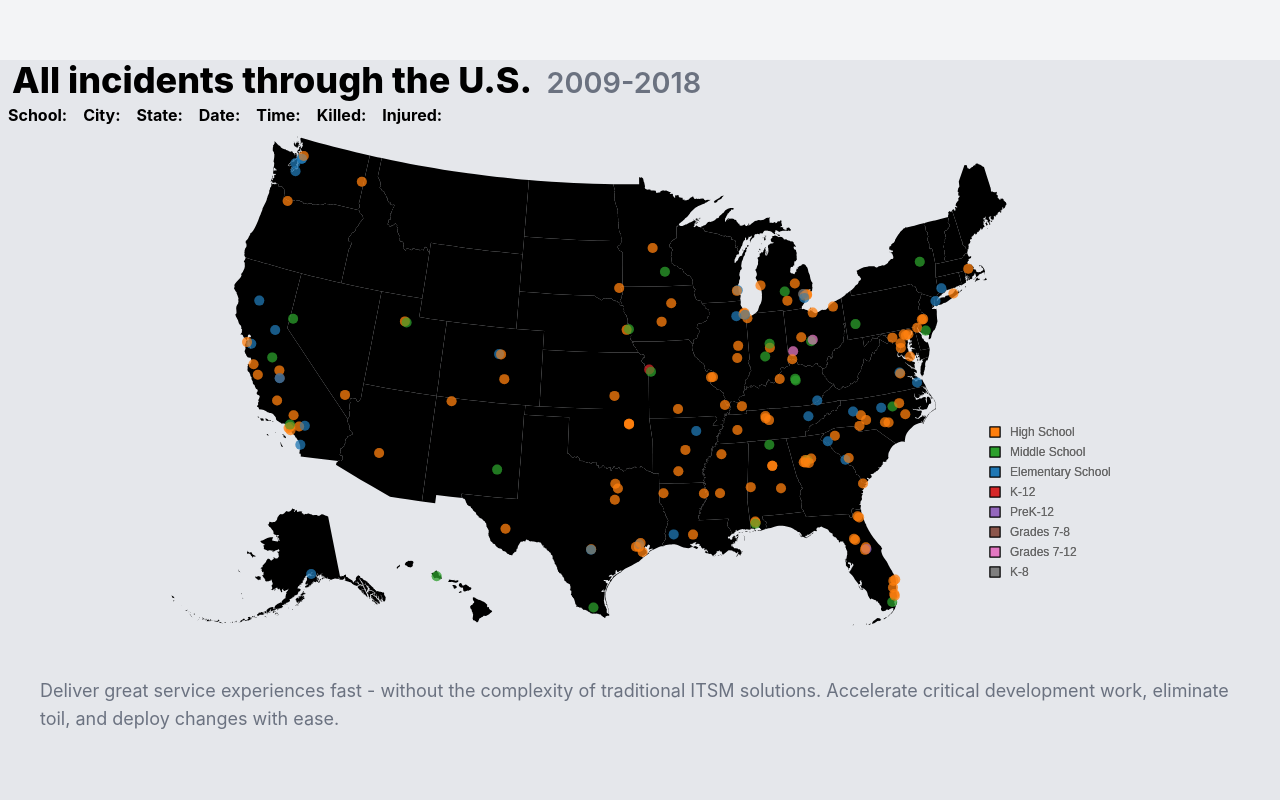
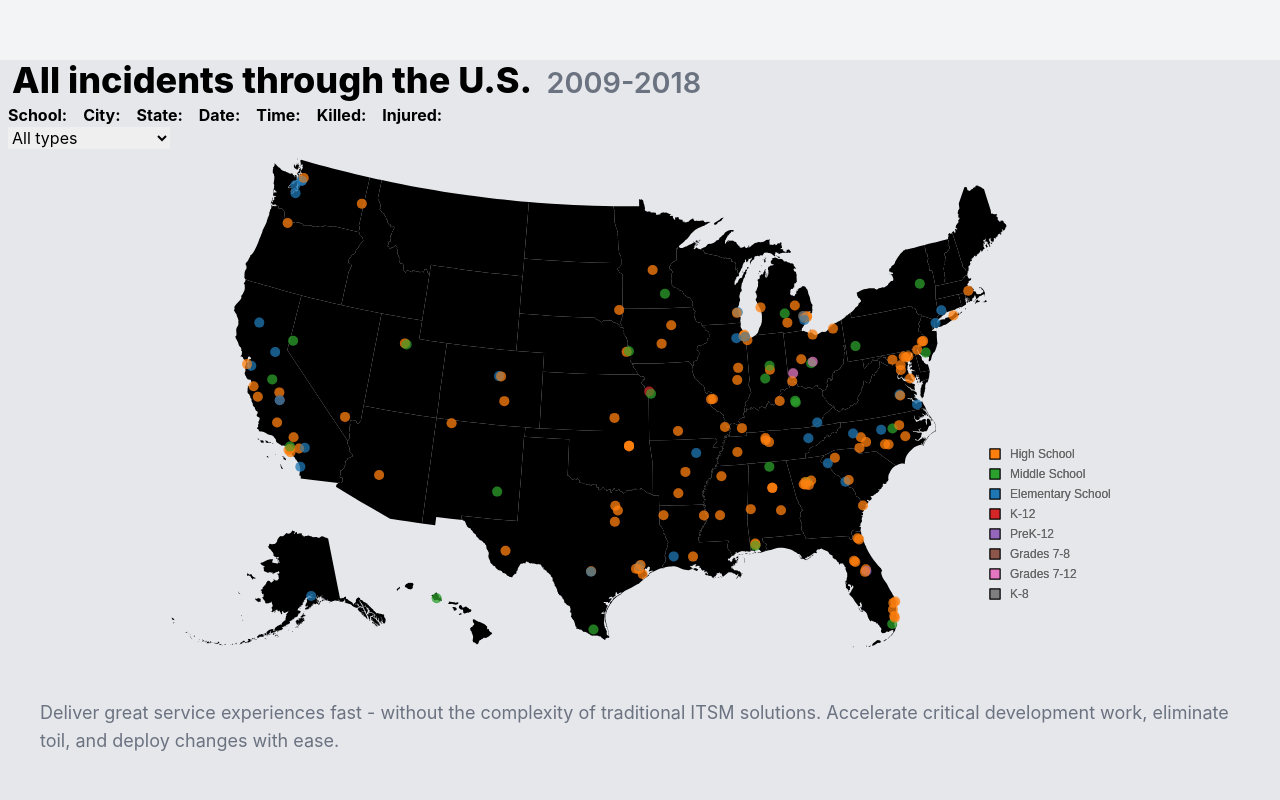
Before and after one commit to Mo2artGit/vistualizations-school-shooting, a React (Create React App) app: page / in a window 1280 px wide. Shown: the part 1540-2340 px from the top of the page. Built offline with nearby package versions, Linux system fonts and the light colour scheme.

Commit message:
Added filtering

```diff
--- a/src/components/Vis2.js
+++ b/src/components/Vis2.js
@@ -1,4 +1,4 @@
-import React, { useRef, useEffect } from "react";
+import React, { useRef, useEffect, useState } from "react";
 import * as d3 from "d3";
 import * as topojson from "topojson-client";
 
@@ -7,6 +7,7 @@ import dataset from '../datas/graph2/dataset.csv';
 
 const Vis2 = () => {
   const svgRef = useRef();
+  const [selectedType, setSelectedType] = useState("");
 
   useEffect(() => {
     const svg = d3.select(svgRef.current);
@@ -32,11 +33,19 @@ const Vis2 = () => {
       .join("path")
       .attr("d", pathGenerator)
 
+      // Remove all existing circles on the SVG element
+      svg.selectAll("circle").remove();
+
     // Load the dataset and display data points on the map
     d3.csv(dataset, (d) => {
 
       // Skip this data point if the values are not valid
       if (!d.LATCOD || !d.LONCOD) {
+        return;
+      }
+
+      // Skip this data point if it doesn't match the selected type
+      if (selectedType && d.type !== selectedType) {
         return;
       }
 
@@ -73,7 +82,7 @@ const Vis2 = () => {
           d3.select(this)
             .transition()
             .duration(500)
-            .attr("r", 10)
+            .attr("r", d.killed + d.injured)
             .transition()
             .duration(1000)
             .attr("r", 5);
@@ -136,7 +145,7 @@ const Vis2 = () => {
       .attr("alignment-baseline", "middle");
 
 
-  }, []);
+  }, [selectedType]);
 
   return (
     <>
@@ -150,7 +159,19 @@ const Vis2 = () => {
         <p className="mr-4"><strong>Killed:</strong> <span id="killed"></span></p>
         <p><strong>Injured:</strong> <span id="injured"></span></p>
       </div>
-
+      <div className="ml-2 flex flex-wrap justify-start items-center">
+        <select onChange={(e) => setSelectedType(e.target.value)}>
+          <option value="">All types</option>
+          <option value="High School">High School</option>
+          <option value="Middle School">Middle School</option>
+          <option value="Elementary School">Elementary School</option>
+          <option value="K-12">K-12</option>
+          <option value="PreK-12">PreK-12</option>
+          <option value="Grades 7-8">Grades 7-8</option>
+          <option value="Grades 7-12">Grades 7-12</option>
+          <option value="K-8">K-8</option>
+        </select>
+      </div>
       <div className="flex justify-center">
         <svg
           ref={svgRef}
--- a/src/components/Vis3.js
+++ b/src/components/Vis3.js
@@ -1,49 +1,19 @@
 import React, { useEffect, useRef } from 'react';
 import * as d3 from 'd3';
-import loveActually from '../datas/love-actually.json';
+// import dataset from '../datas/graph3/pah_wikp_combo.csv';
 
-const Graph3 = () => {
+const Vis3 = () => {
     const svgRef = useRef(null);
 
     useEffect(() => {
         const width = 1200;
         const height = 800;
 
+      // eslint-disable-next-line
         const svg = d3.select(svgRef.current)
             .attr('width', width)
             .attr('height', height);
 
-        const circle = svg.selectAll('circle')
-            .data(loveActually.nodes)
-            .enter()
-            .append('circle')
-            .attr('r', 10)
-            .style('fill', 'green')
-            .style('opacity', 0.5);
-
-        const line = svg.selectAll('line')
-            .data(loveActually.links)
-            .join('line')
-            .style('stroke', 'gray')
-            .style('opacity', 0.5)
-            .attr('stroke-width', '1px');
-
-        const simulation = d3.forceSimulation(loveActually.nodes)
-            .force('charge', d3.forceManyBody().strength(-25))
-            .force('center', d3.forceCenter(width / 2, height / 2))
-            .force('link', d3.forceLink(loveActually.links).id(d => d.id))
-            .force('collision', d3.forceCollide().radius(15))
-            .on('tick', ticked);
-
-        function ticked() {
-            circle.attr('cx', d => d.x)
-                .attr('cy', d => d.y);
-
-            line.attr('x1', d => d.source.x)
-                .attr('y1', d => d.source.y)
-                .attr('x2', d => d.target.x)
-                .attr('y2', d => d.target.y);
-        }
     }, []);
 
     return (
@@ -54,4 +24,4 @@ const Graph3 = () => {
     );
 }
 
-export default Graph3;
+export default Vis3;
```
